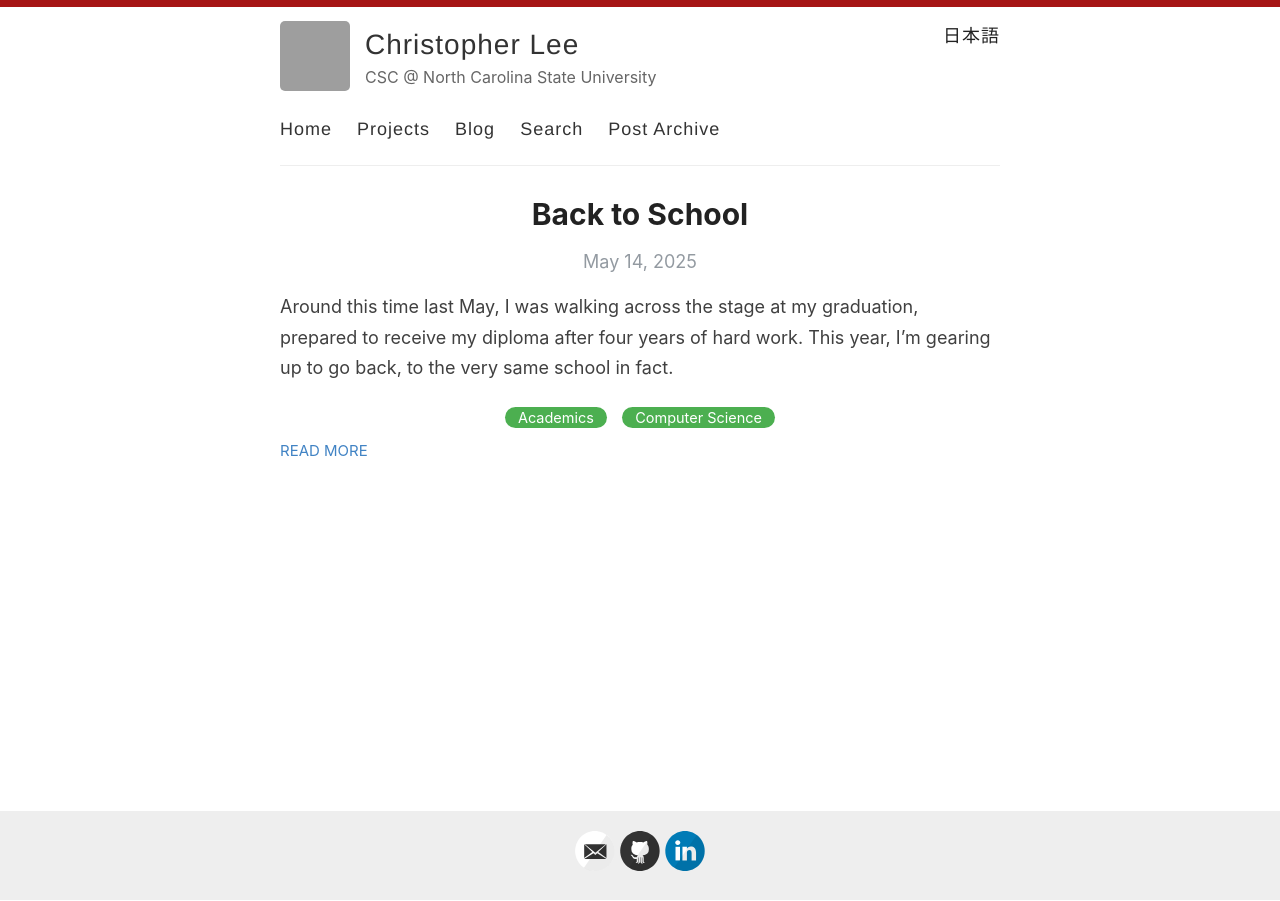
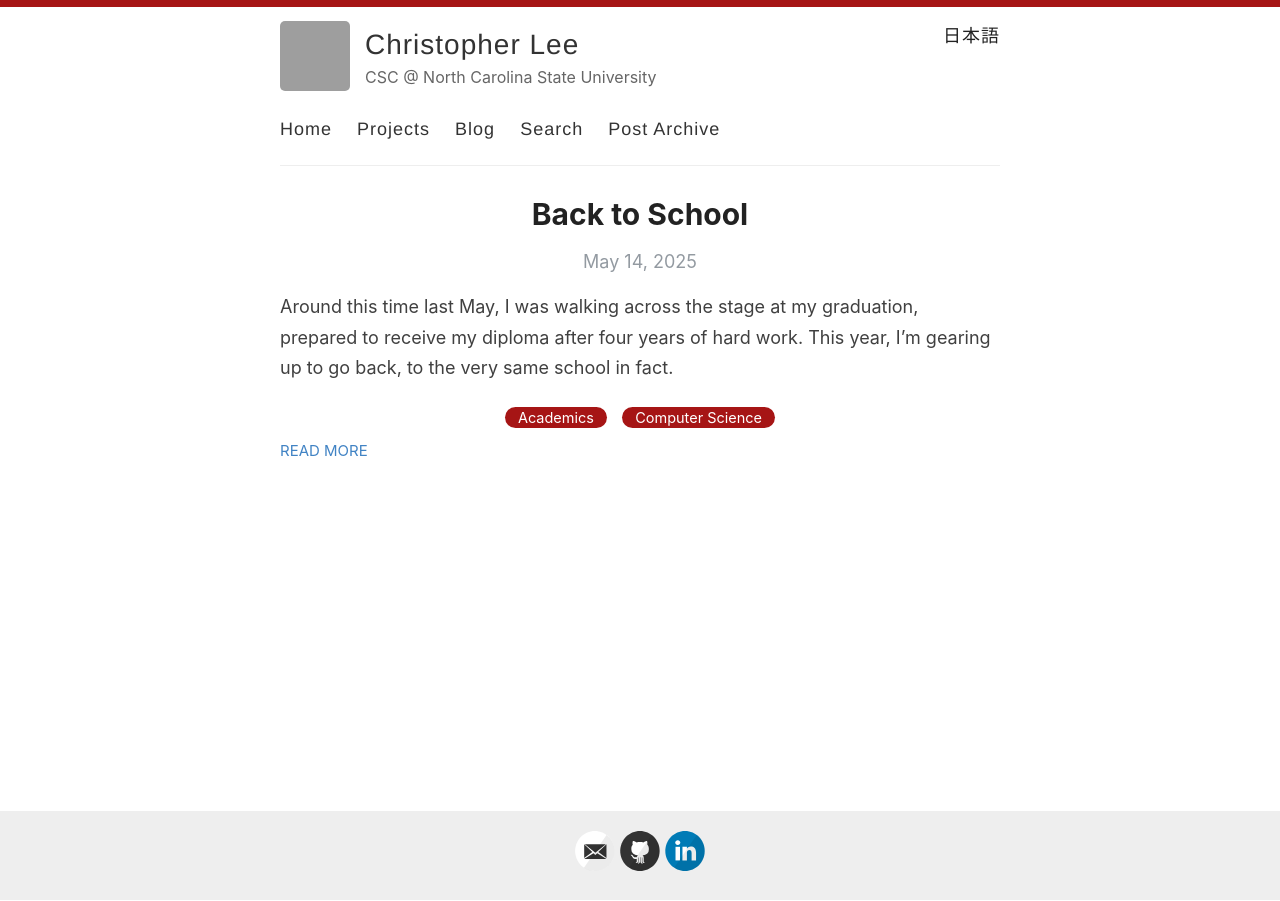
Before and after one commit to Ramen-Noodle/ramen-noodle.github.io, a Jekyll site: the page built from _pages/en/blog.md, in a window 1280 px wide. Built offline with Jekyll 4.4.1, drawn with Linux system fonts in a browser that asks for light colours; grey boxes are pictures that could not be loaded.

Commit message:
Changed tag background color

```diff
--- a/assets/style.scss
+++ b/assets/style.scss
@@ -724,7 +724,7 @@ Modules - reusable parts of our design
   font-size: 14.5px;
   padding: 2px 13px;
   border: none;
-  background-color: #4CAF50;
+  background-color: #a61515;
   border-radius: 50px;
   color: #fff;
 }
```
